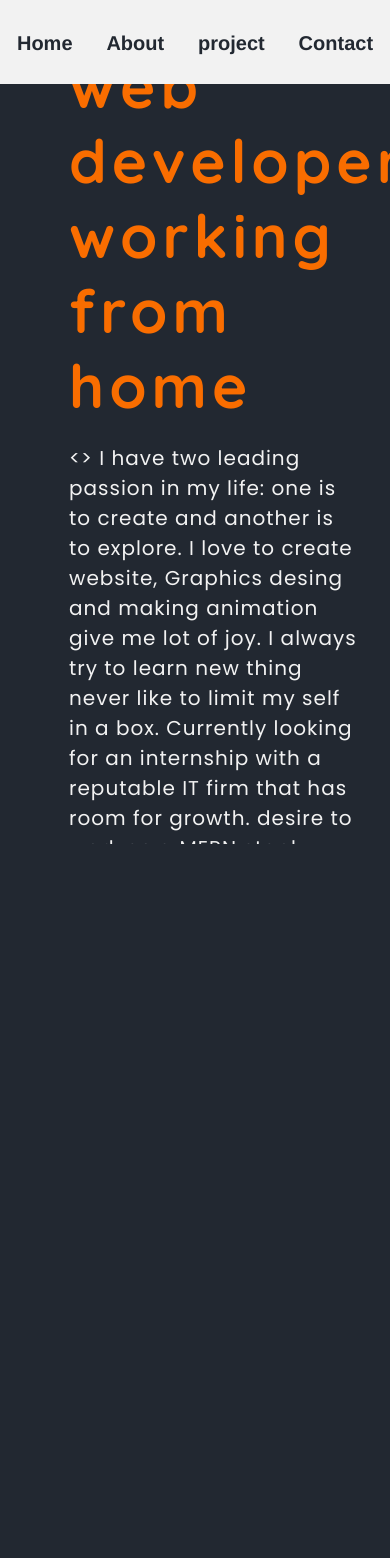
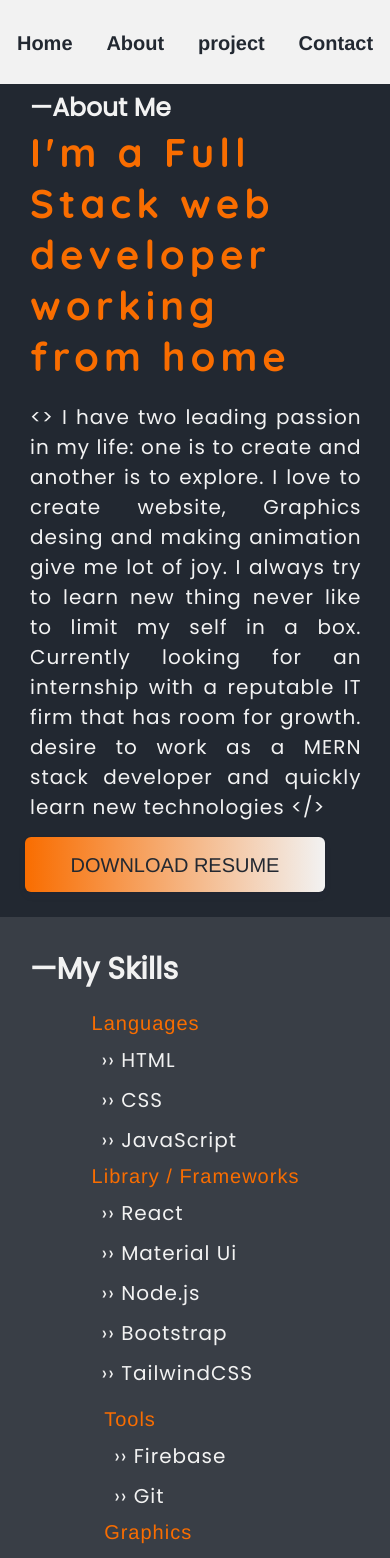
Before and after one commit to Foy5al/fullpage-portfolio, a React (Create React App) app: page /about in a window 390 px wide. Shown: the top 1558 px of the page. Before the commit the page ends 844 px from the top, so only its background shows below. Built offline with nearby package versions, Linux system fonts and the light colour scheme.

Commit message:
about responsive

```diff
--- /dev/null
+++ b/src/common.scss
@@ -0,0 +1,132 @@
+// common container
+.common-container {
+    @include breakpoint(tablet-landscape-up) {
+        display: block;
+        overflow-y: scroll;
+        width: 100%;
+        height: auto;
+        margin-top: 15%;
+    }
+
+    @include breakpoint(tablet-portrait-up) {
+        display: block;
+        overflow-y: scroll;
+        width: 100%;
+        height: auto;
+        margin-top: 15%;
+    }
+
+    @include breakpoint(mobile) {
+        display: block;
+        overflow-y: scroll;
+        width: 100%;
+        height: auto;
+        margin-top: 15%;
+    }
+
+    display: flex;
+    align-items: center;
+    justify-content: center;
+    width: 80vw;
+    height: 100vh;
+    margin: auto;
+
+
+    .common-leftside {
+        @include breakpoint(tablet-landscape-up) {
+            width: 80%;
+            height: auto;
+        }
+
+        @include breakpoint(tablet-portrait-up) {
+            width: 80%;
+            height: auto;
+        }
+
+        @include breakpoint(mobile) {
+            height: auto;
+            margin: auto;
+        }
+
+        background-color: var(--mainColor);
+        height: 90%;
+        width: 100%;
+        display: flex;
+        justify-content: center;
+        align-items: start;
+        flex-direction: column;
+        padding: 20px;
+
+
+        .common-rightside {
+            @include breakpoint (mobile) {
+                height: auto;
+            }
+
+            background-color: var(--thirdColor);
+            height: 100%;
+            width: 100%;
+            display: flex;
+            justify-content: center;
+            align-items: start;
+            flex-direction: column;
+            padding: 20px;
+        }
+    }
+}
+
+button {
+    @include breakpoint(mobile) {
+        width: 300px;
+        font-size: 20px;
+        padding: 15px;
+    }
+
+    display: inline-block;
+    border-radius: 4px;
+    box-shadow: 0 4px 6px rgba(50, 50, 93, .11),
+    0 1px 3px rgba(0, 0, 0, .08);
+    background-image: linear-gradient(to right, var(--forthColor) 0%, var(--secondColor) 50%, var(--forthColor) 100%);
+    border: none;
+    color: var(--mainColor);
+    text-align: center;
+    font-family: "Quicksand";
+    border-radius: 6px;
+    font-size: 25px;
+    padding: 20px;
+    width: 300px;
+    background-size: 200% auto;
+    transition: all 0.5s;
+    cursor: pointer;
+    margin: 5px;
+    text-transform: uppercase;
+
+    &:hover {
+        background-position: right center;
+    }
+
+    span {
+        cursor: pointer;
+        display: inline-block;
+        position: relative;
+        transition: 0.5s;
+
+        &::after {
+            content: '⭳';
+            position: absolute;
+            opacity: 0;
+            top: 0;
+            right: -20px;
+            transition: 0.5s;
+        }
+    }
+
+    &:hover span {
+        padding-right: 25px;
+    }
+
+    &:hover span::after {
+        opacity: 1;
+        right: 0;
+    }
+}
--- a/src/components/About/About.js
+++ b/src/components/About/About.js
@@ -37,7 +37,8 @@ const About = () => {
                     <p>&lt;&gt; I have two leading passion in my life: one is to create and another is to explore. I love to create website, Graphics desing and making animation give me lot of joy. I always try to learn new thing never like to limit my self in a box. Currently looking for an internship with a reputable IT firm that has room
                         for growth. desire to work as a MERN stack developer and quickly learn new technologies &lt;/&gt;</p>
 
-                    <button>Download My Resume</button>
+
+                    <button ><span>Download Resume </span></button>
                 </div>
                 <div ref={aboutimg} className="rightside skill">
                     <h2 ref={abouth1}> &mdash;My Skills <br /></h2>
@@ -67,7 +68,7 @@ const About = () => {
 
                             <li><ul>Graphics
                                 <li>&rsaquo;&rsaquo; Graphics </li>
-                                <li>&rsaquo;&rsaquo; CSS</li>
+                                <li>&rsaquo;&rsaquo; Photoshop</li>
                                 <li>&rsaquo;&rsaquo; Illustrator</li></ul></li>
 
                             <li><ul>Computer Network
--- a/src/components/About/about.scss
+++ b/src/components/About/about.scss
@@ -1,20 +1,32 @@
 @import '../../breakpoints.scss';
-
-.home-image {
-    position: absolute;
-    top: 50%;
-    left: 50%;
-    transform: translate(-50%, -50%);
-    width: 100%;
-    height: 100%;
-    overflow: hidden;
-    background-color: var(--mainColor);
-
-}
 
 
 .container-about {
-    display: block;
+    @include breakpoint(tablet-landscape-up) {
+        display: block;
+        overflow-y: scroll;
+        width: 100%;
+        height: auto;
+        margin-top: 15%;
+    }
+
+    @include breakpoint(tablet-portrait-up) {
+        display: block;
+        overflow-y: scroll;
+        width: 100%;
+        height: auto;
+        margin-top: 15%;
+    }
+
+    @include breakpoint(mobile) {
+        display: block;
+        overflow-y: scroll;
+        width: 100%;
+        height: auto;
+        margin-top: 15%;
+    }
+
+    display: flex;
     align-items: center;
     justify-content: center;
     width: 80vw;
@@ -23,8 +35,23 @@
 
 
     .leftside {
+        @include breakpoint(tablet-landscape-up) {
+            width: 80%;
+            height: auto;
+        }
+
+        @include breakpoint(tablet-portrait-up) {
+            width: 80%;
+            height: auto;
+        }
+
+        @include breakpoint(mobile) {
+            height: auto;
+            margin: auto;
+        }
+
         background-color: var(--mainColor);
-        height: 100%;
+        height: 90%;
         width: 100%;
         display: flex;
         justify-content: center;
@@ -33,12 +60,21 @@
         padding: 20px;
 
         h2 {
+            @include breakpoint(mobile) {
+                font-size: 25px;
+                width: 80%;
+            }
+
             font-size: 30px;
             color: var(--secondColor);
             margin: 10px;
             font-family: Poppins;
 
             span {
+                @include breakpoint(mobile) {
+                    font-size: 40px;
+                }
+
                 font-size: 60px;
                 font-family: Quicksand;
                 letter-spacing: 5px;
@@ -47,7 +83,25 @@
         }
 
         p {
+            @include breakpoint(tablet-landscape-up) {
+                width: 90%;
+                padding: auto;
+                text-align: justify;
+                text-justify: inter-word;
+            }
+
+            @include breakpoint(tablet-portrait-up) {
+                width: 80%;
+                padding: auto;
+            }
+
+            @include breakpoint(mobile) {
+                width: 85%;
+            }
+
             color: var(--secondColor);
+            text-align: justify;
+            text-justify: inter-word;
             font-size: 20px;
             margin: 10px;
             font-family: Poppins;
@@ -55,28 +109,14 @@
             margin-right: 10px;
         }
 
-        button {
-            padding: 20px;
-            border-radius: 20px;
-            font-family: Quicksand;
-            font-size: 15px;
-            margin: 10px;
-            cursor: pointer;
-            transition: 0.5s ease-in;
-            border: none;
-            box-shadow: 0 2px 2px rgb(248, 122, 38);
 
-            &:hover {
-                color: var(--secondColor);
-                background-color: var(--forthColor);
-                font-size: 16px;
-                box-shadow: 0 3px 6px rgb(255, 255, 255);
-                transition: opacity 0.3s ease-out;
-            }
-        }
     }
 
     .rightside {
+        @include breakpoint (mobile) {
+            height: auto;
+        }
+
         background-color: var(--thirdColor);
         height: 100%;
         width: 100%;
@@ -95,9 +135,19 @@
         }
 
         .skill-list {
+            @include breakpoint(tablet-portrait-up) {
+                width: 80%;
+            }
+
+            @include breakpoint(mobile) {
+                flex-direction: column;
+                justify-content: center;
+            }
+
+            width: 90%;
             display: flex;
             align-items: center;
-            gap: 15px;
+            justify-content: space-evenly;
 
         }
 
--- a/src/components/Home/Home.js
+++ b/src/components/Home/Home.js
@@ -31,7 +31,6 @@ const Home = () => {
                         <span>Mohammad Foysal</span></h2>
                     <h6>&lt;&gt; Web Developer &lt;/&gt;</h6>
                     <button ><span>Download Resume </span></button>
-                    {/* <button>test</button> */}
                 </div>
                 <div className="rightside">
                     <div ref={homeimg} className="myimg">
--- a/src/components/Projects/Projects.js
+++ b/src/components/Projects/Projects.js
@@ -40,7 +40,7 @@ const Projects = () => {
             <Transition timeline={project} />
 
             {/* <div className="project-image project-overlay" > */}
-            <Particles
+            {/* <Particles
                 id="tsparticles"
                 init={particlesInit}
                 loaded={particlesLoaded}
@@ -110,7 +110,7 @@ const Projects = () => {
                     },
                     detectRetina: true,
                 }}
-            />
+            /> */}
 
             {/* </div> */}
 
@@ -119,9 +119,15 @@ const Projects = () => {
                 <h1 ref={projecth1}>Projects</h1>
                 <div ref={projectimg} className="project-container">
                     <div className='box box1'>
+                        <h2>Project Name: Health Haven Hospital</h2>
+                    </div>
+                    <div className='box box2'>
                         {/* <h2>Project Name: Health Haven Hospital</h2> */}
                     </div>
-                    <div className='box box2'>
+                    <div className='box box3'>
+                        {/* <h2>Project Name: Health Haven Hospital</h2> */}
+                    </div>
+                    <div className='box box4'>
                         {/* <h2>Project Name: Health Haven Hospital</h2> */}
                     </div>
                 </div>
--- a/src/components/Projects/Projects.scss
+++ b/src/components/Projects/Projects.scss
@@ -5,7 +5,7 @@
     transform: translate(-50%, -50%);
     width: 100%;
     height: 100%;
-    overflow: hidden;
+    overflow-y: scroll;
     background-color: none;
 }
 
@@ -30,18 +30,21 @@
         font-family: 'Poppins';
         color: var(--skin1);
         font-size: 100px;
-        color: var(--mainColor);
+        color: var(--secondColor);
         text-transform: uppercase;
     }
 }
 
 .project-container {
-    width: 1200px;
+    width: 80%;
     display: flex;
-    justify-content: space-between;
+    justify-content: space-around;
+    flex-wrap: wrap;
+    height: auto;
 }
 
 .project-container .box {
+    margin-top: 10px;
     width: 580px;
     height: 400px;
     background: #000;
@@ -64,3 +67,13 @@
     background-image: url(../../Assets/skillsquid-web.png);
     background-size: cover;
 }
+
+.project-container .box.box3 {
+    background-image: url(../../Assets/healthweb.png);
+    background-size: cover;
+}
+
+.project-container .box.box4 {
+    background-image: url(../../Assets/skillsquid-web.png);
+    background-size: cover;
+}
```
Also changed, not shown: src/components/Home/Home.scss (+1 -71 lines).
